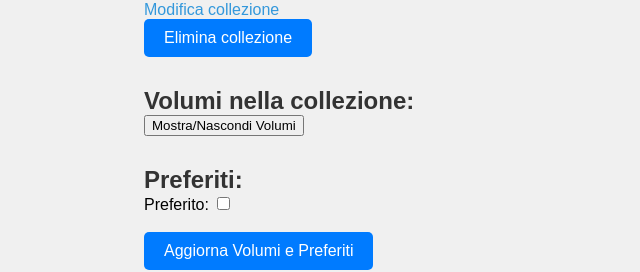
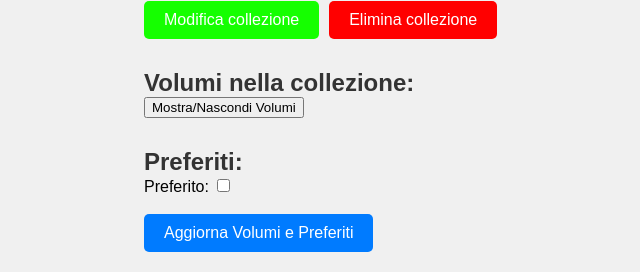
Before and after one commit to omwcoding/MangaDB, a Django app: page /collections/9/ in a window 1280 px wide. Shown: the part 617-889 px from the top of the page, without its empty margins (96-736 px from the left). Run offline with Django 4.2, Linux system fonts and the light colour scheme; data comes from the database, SQL or seed files in the repository; both versions use the stored data as it was after the commit.

Commit message:
!FIX: buttons layout in "collection_detail"

```diff
--- a/MangaDB/manga/templates/collection_detail.html
+++ b/MangaDB/manga/templates/collection_detail.html
@@ -23,7 +23,7 @@
         <a href="{% url 'edit_collection' collection.id %}" class="edit-button">Modifica collezione</a>
         <form method="post" action="{% url 'delete_collection' collection.id %}" class="delete-form">
             {% csrf_token %}
-            <button type="submit" class="delete-button">Elimina collezione</button>
+            <button type="delete_button" class="delete-button">Elimina collezione</button>
         </form>
     </div>
 
--- a/MangaDB/static/css/style.css
+++ b/MangaDB/static/css/style.css
@@ -143,4 +143,18 @@
     border: none;
     border-radius: 5px;
     cursor: pointer;
+  }
+  .edit-button {
+  background-color: rgb(21, 255, 0);
+  color: white;
+  padding: 10px 20px;
+  font-size: 16px;
+  border: none;
+  border-radius: 5px;
+  cursor: pointer;
+  }
+
+  .collection-actions {
+    display: flex; /* Abilita il layout flessibile */
+    gap: 10px; /* Aggiunge uno spazio tra i pulsanti */
 }
```
Also changed, not shown: MangaDB/db.sqlite3.
